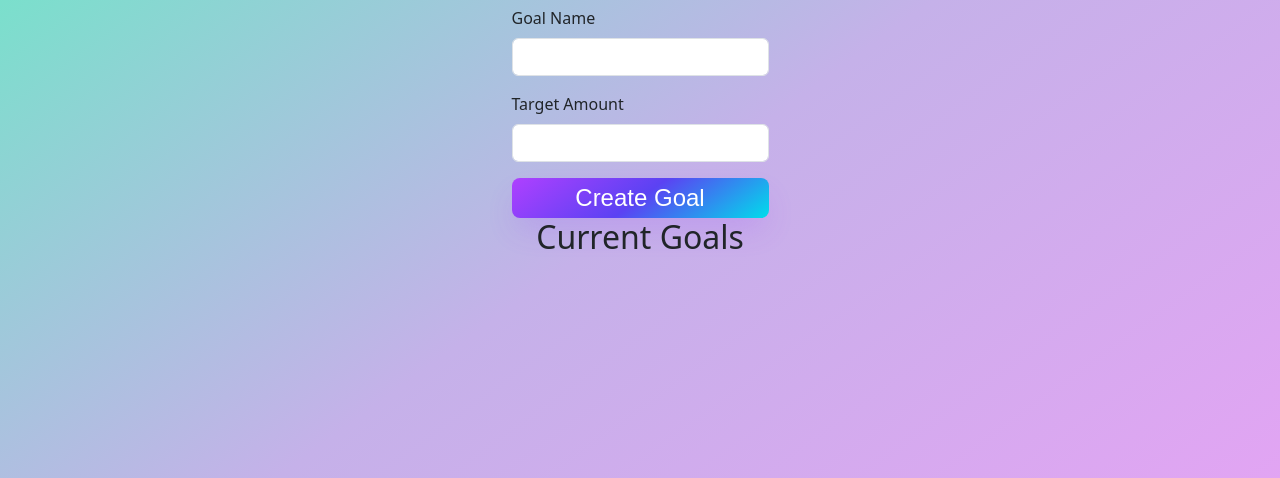
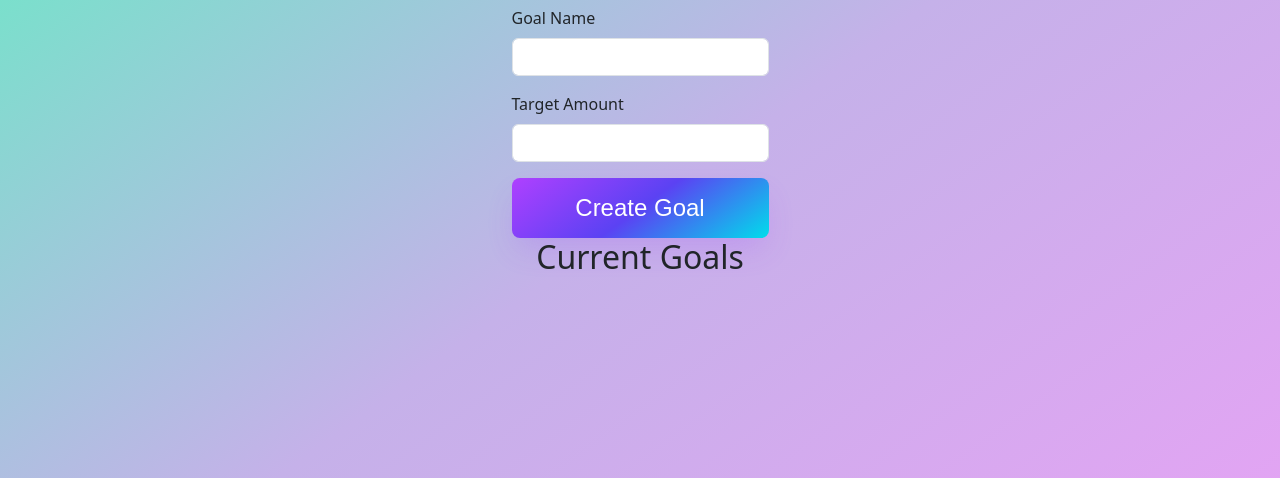
Before and after one commit to MitchDuke/Ali_Tracks, a Flask app: page /goals in a window 1280 px wide. Shown: the part 186-664 px from the top of the page. Run offline with Flask 3, Linux system fonts and the light colour scheme; the visitor is signed in with stand-in values (Sample User, id 1); data that the repository does not hold is empty; some libraries are stand-ins or nearby versions.

Commit message:
Minor Styling Changes
Increased the sizing of the buttons across the app to make them more uniform

```diff
--- a/static/assets/style.css
+++ b/static/assets/style.css
@@ -59,7 +59,7 @@ p {
   justify-content: center;
   line-height: 1em;
   width: 100%;
-  height: 40px;
+  height: 60px;
   max-width: 100%;
   min-width: 140px;
   padding: 3px;
@@ -111,6 +111,7 @@ p {
   max-width: 100%;
   min-width: 140px;
   padding: 3px;
+  height: 60px;
   text-decoration: none;
   user-select: none;
   -webkit-user-select: none;
--- a/templates/goals.html
+++ b/templates/goals.html
@@ -24,7 +24,7 @@
             <div class="goal-actions d-flex" style="gap: 10px;">
                 <form method="POST" action="/update-goal" style="display:inline-flex;">
                     <input type="hidden" name="goal_id" value="{{ goal._id }}">
-                    <input type="number" class="form-control" name="amount" placeholder="Add to Goal" style="width: 120px;">
+                    <input type="number" class="form-control" name="amount" placeholder="Add to goal" style="width: 130px;">
                     <button type="submit" class="btn btn-success"><i class="fa-solid fa-pen-to-square"></i></button>
                 </form>
                 <form method="POST" action="/delete-goal" style="display:inline-flex;">
```
